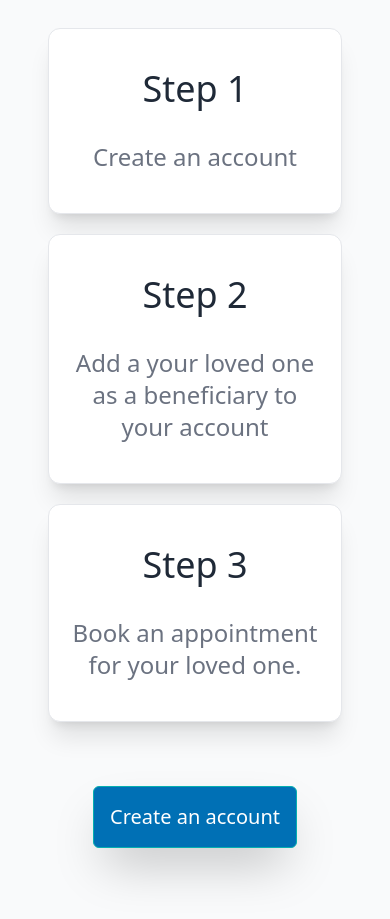
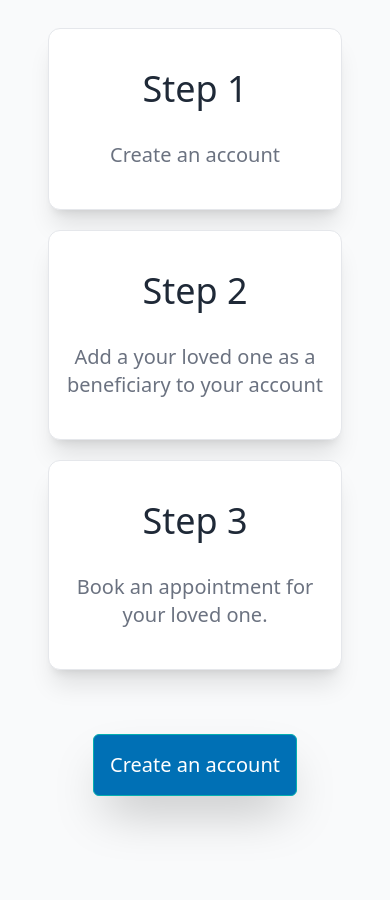
Before and after one commit to ihsidna/ihs-frontend, a React (Create React App) app: page / in a window 390 px wide. Shown: the part 960-1879 px from the top of the page. Built offline with nearby package versions, Linux system fonts and the light colour scheme.

Commit message:
reduce steps description text size

```diff
--- a/src/components/HowItWorks.jsx
+++ b/src/components/HowItWorks.jsx
@@ -13,17 +13,17 @@ const HowItWorks = () => {
 
 					<div className="border md:py-8 py-6 md:px-8 px-4 rounded-xl shadow-xl bg-white">
 						<p className="text-4xl text-gray-800 py-4 ">Step 1</p>
-						<p className="text-gray-500 text-2xl py-4">Create an account</p>
+						<p className="text-gray-500 md:text-2xl text-xl py-4">Create an account</p>
 					</div>
 
 					<div className="border md:py-8 py-6 md:px-8 px-4 rounded-xl shadow-xl bg-white">
 						<p className="text-4xl text-gray-800 py-4">Step 2</p>
-						<p className="text-gray-500 text-2xl py-4">Add a your loved one as a beneficiary to your account</p>
+						<p className="text-gray-500 md:text-2xl text-xl py-4">Add a your loved one as a beneficiary to your account</p>
 					</div>
 
 					<div className="border md:py-8 py-6 md:px-8 px-4 rounded-xl shadow-xl bg-white">
 						<p className="text-4xl text-gray-800 py-4">Step 3</p>
-						<p className="text-gray-500 text-2xl py-4">Book an appointment for your loved one.</p>
+						<p className="text-gray-500 md:text-2xl text-xl py-4">Book an appointment for your loved one.</p>
 					</div>
 
 				</div>
```
